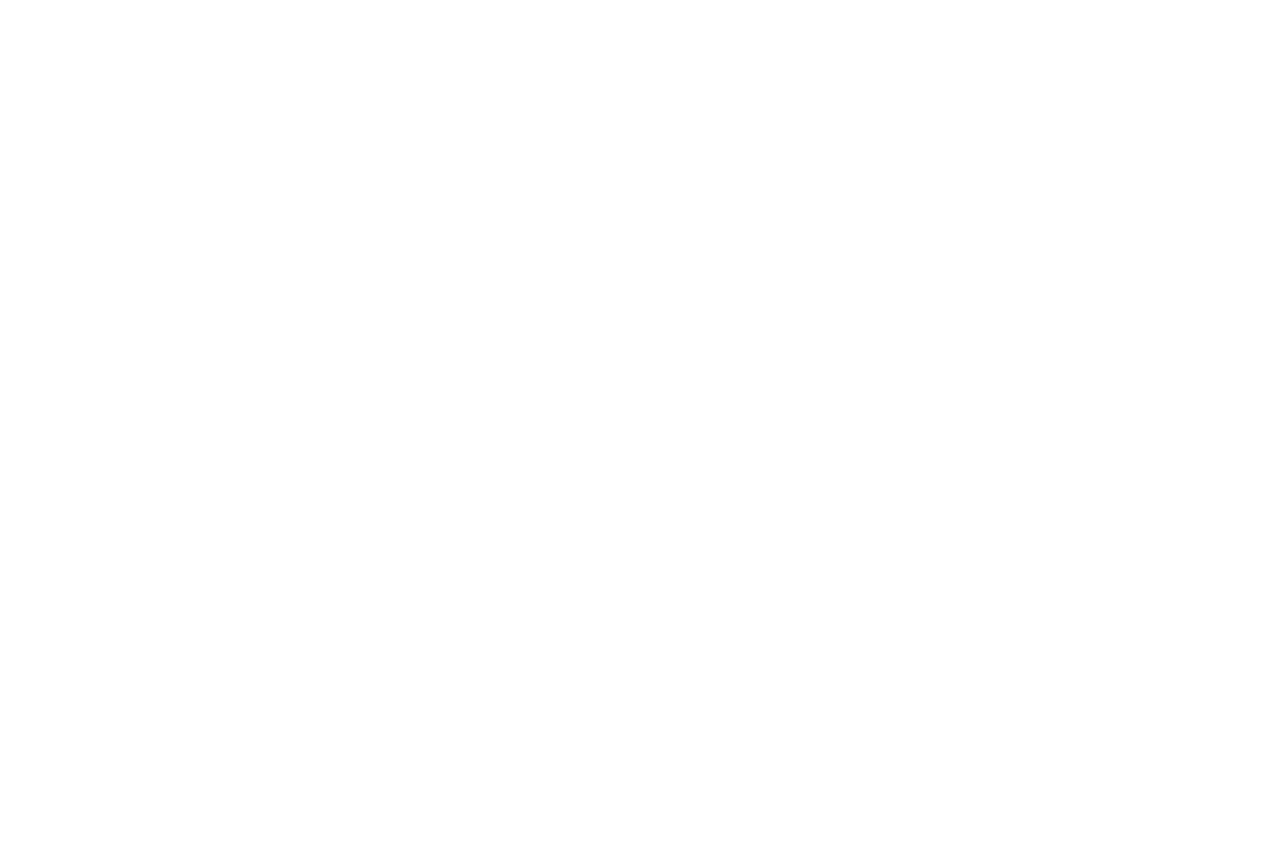
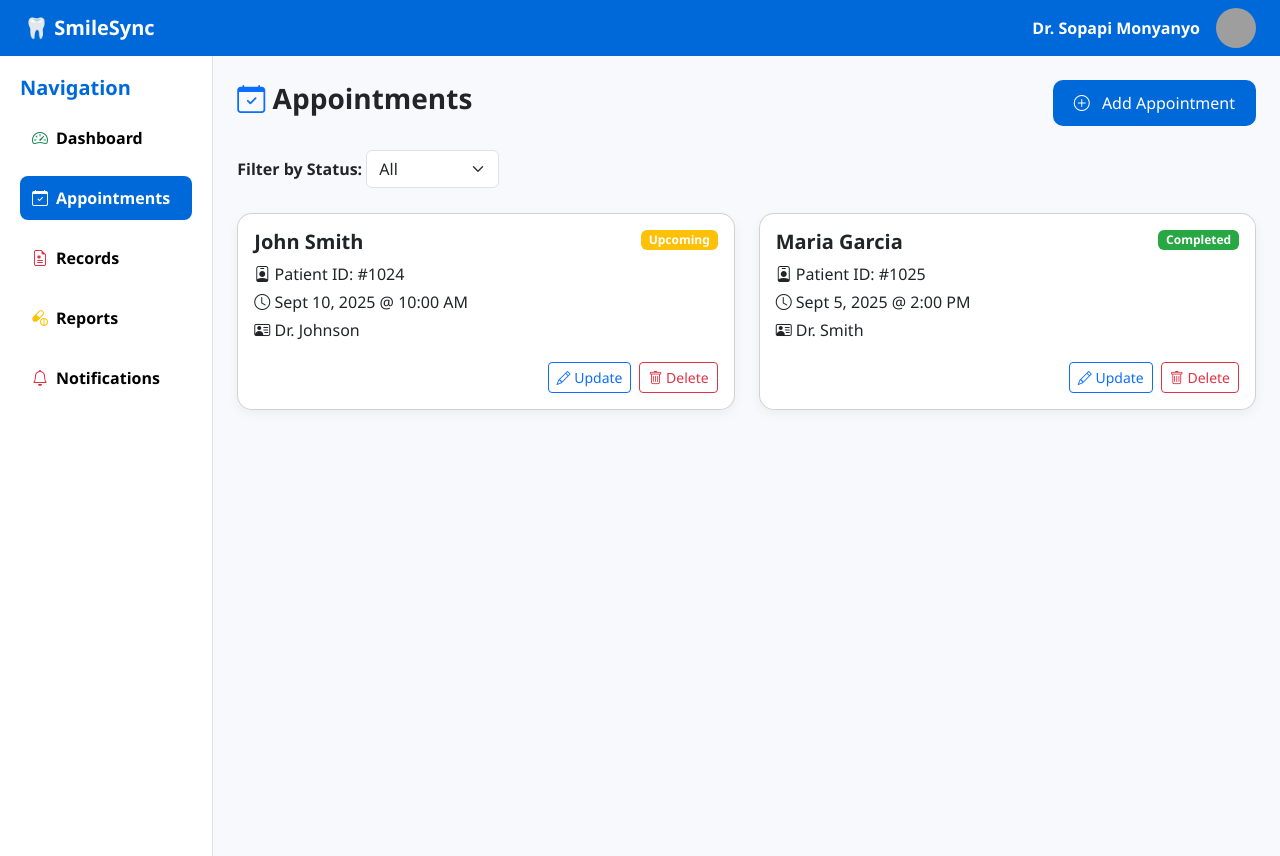
Before and after one commit to RanulfoJopia/SmileSync, a PHP site: page /resources/views/appointments/create.php in a window 1280 px wide. Before the commit the page is empty. Before the commit the page ends 800 px from the top, so only its background shows below. Run offline with PHP 8.4, Linux system fonts and the light colour scheme; grey boxes are pictures that could not be loaded.

Commit message:
navigation

```diff
--- a/resources/views/appointments/create.php
+++ b/resources/views/appointments/create.php
@@ -0,0 +1,180 @@
+<?php
+// appointments.php
+$page = isset($_GET['page']) ? strtolower($_GET['page']) : 'appointments';
+?>
+<!DOCTYPE html>
+<html lang="en">
+<head>
+  <meta charset="UTF-8">
+  <meta name="viewport" content="width=device-width, initial-scale=1.0"/>
+  <title>Appointments - SmileSync</title>
+  <link href="https://cdn.jsdelivr.net/npm/bootstrap@5.3.2/dist/css/bootstrap.min.css" rel="stylesheet">
+  <link href="https://cdn.jsdelivr.net/npm/bootstrap-icons/font/bootstrap-icons.css" rel="stylesheet">
+  <style>
+    body {
+      background: #f8f9fc;
+      font-family: 'Segoe UI', Tahoma, Geneva, Verdana, sans-serif;
+    }
+    .navbar { background: #0069d9; }
+    .navbar-brand, .patient-name { color: white !important; }
+
+    /* Sidebar */
+    .sidebar {
+      background: #fff;
+      min-height: 100vh;
+      border-right: 1px solid #dee2e6;
+      padding: 20px;
+    }
+    .sidebar h5 { font-weight: bold; color: #0069d9; }
+    .sidebar .nav-link {
+      color: #000 !important;
+      border-radius: 8px;
+      padding: 10px 12px;
+      display: flex;
+      align-items: center;
+      transition: all .2s ease-in-out;
+    }
+    .sidebar .nav-link.active,
+    .sidebar .nav-link:hover {
+      background: #0069d9;
+      color: #fff !important;
+    }
+    .sidebar .nav-link.active .bi,
+    .sidebar .nav-link:hover .bi {
+      color: #fff !important;
+    }
+
+    /* Appointment Cards */
+    .card {
+      border-radius: 15px;
+      box-shadow: 0 4px 12px rgba(0,0,0,0.05);
+      transition: 0.3s;
+    }
+    .card:hover { transform: translateY(-5px); }
+    .btn-dental {
+      background: #0069d9;
+      color: #fff;
+      border-radius: 10px;
+      padding: 10px 20px;
+    }
+    .btn-dental:hover { background: #0056b3; }
+
+    /* Status badges */
+    .badge-upcoming { background: #ffc107; }
+    .badge-complete { background: #28a745; }
+    .badge-overdue  { background: #dc3545; }
+  </style>
+</head>
+<body>
+
+<!-- Navbar -->
+<nav class="navbar navbar-expand-lg px-4">
+  <a class="navbar-brand fw-bold text-white" href="/index.php?page=landing">🦷 SmileSync</a>
+  <div class="ms-auto d-flex align-items-center">
+    <span class="patient-name fw-semibold me-3">Dr. Sopapi Monyanyo</span>
+    <img src="https://i.pravatar.cc/40?img=6" alt="Patient" class="rounded-circle" style="width:40px; height:40px;">
+  </div>
+</nav>
+
+<div class="container-fluid">
+  <div class="row">
+    <!-- Sidebar -->
+    <div class="col-md-2 sidebar">
+      <h5>Navigation</h5>
+      <ul class="nav flex-column mt-3">
+        <li class="nav-item mb-3">
+          <a class="nav-link fw-semibold <?= $page === 'dashboard' ? 'active' : '' ?>" href="/index.php?page=dashboard">
+            <i class="bi bi-speedometer2 me-2 text-success"></i> Dashboard
+          </a>
+        </li>
+        <li class="nav-item mb-3">
+          <a class="nav-link fw-semibold <?= $page === 'appointments' ? 'active' : '' ?>" href="/index.php?page=appointments">
+            <i class="bi bi-calendar-check me-2 text-primary"></i> Appointments
+          </a>
+        </li>
+        <li class="nav-item mb-3">
+          <a class="nav-link fw-semibold <?= $page === 'patients' ? 'active' : '' ?>" href="/index.php?page=patients">
+            <i class="bi bi-file-earmark-medical me-2 text-danger"></i> Records
+          </a>
+        </li>
+        <li class="nav-item mb-3">
+          <a class="nav-link fw-semibold" href="#">
+            <i class="bi bi-capsule-pill me-2 text-warning"></i> Reports
+          </a>
+        </li>
+        <li class="nav-item mb-3">
+          <a class="nav-link fw-semibold" href="#">
+            <i class="bi bi-bell me-2 text-danger"></i> Notifications
+          </a>
+        </li>
+      </ul>
+    </div>
+
+    <!-- Main Content -->
+    <div class="col-md-10 p-4">
+      <!-- Header -->
+      <div class="d-flex justify-content-between align-items-center mb-4">
+        <h3 class="fw-bold text-dark"><i class="bi bi-calendar-check text-primary"></i> Appointments</h3>
+        <a href="/index.php?page=add_appointment" class="btn btn-dental">
+          <i class="bi bi-plus-circle me-2"></i> Add Appointment
+        </a>
+      </div>
+
+      <!-- Filter -->
+      <div class="mb-4">
+        <label for="filter" class="form-label fw-semibold">Filter by Status:</label>
+        <select class="form-select w-auto d-inline-block" id="filter">
+          <option value="all">All</option>
+          <option value="upcoming">Upcoming</option>
+          <option value="complete">Completed</option>
+          <option value="overdue">Overdue</option>
+        </select>
+      </div>
+
+      <!-- Appointment List -->
+      <div class="row g-4">
+        <!-- Example Appointment Card -->
+        <div class="col-md-6">
+          <div class="card p-3">
+            <div class="d-flex justify-content-between">
+              <div>
+                <h5 class="fw-bold">John Smith</h5>
+                <p class="mb-1"><i class="bi bi-person-badge"></i> Patient ID: #1024</p>
+                <p class="mb-1"><i class="bi bi-clock"></i> Sept 10, 2025 @ 10:00 AM</p>
+                <p class="mb-1"><i class="bi bi-person-vcard"></i> Dr. Johnson</p>
+              </div>
+              <span class="badge badge-upcoming align-self-start">Upcoming</span>
+            </div>
+            <div class="mt-3 d-flex justify-content-end gap-2">
+              <button class="btn btn-sm btn-outline-primary"><i class="bi bi-pencil"></i> Update</button>
+              <button class="btn btn-sm btn-outline-danger"><i class="bi bi-trash"></i> Delete</button>
+            </div>
+          </div>
+        </div>
+
+        <div class="col-md-6">
+          <div class="card p-3">
+            <div class="d-flex justify-content-between">
+              <div>
+                <h5 class="fw-bold">Maria Garcia</h5>
+                <p class="mb-1"><i class="bi bi-person-badge"></i> Patient ID: #1025</p>
+                <p class="mb-1"><i class="bi bi-clock"></i> Sept 5, 2025 @ 2:00 PM</p>
+                <p class="mb-1"><i class="bi bi-person-vcard"></i> Dr. Smith</p>
+              </div>
+              <span class="badge badge-complete align-self-start">Completed</span>
+            </div>
+            <div class="mt-3 d-flex justify-content-end gap-2">
+              <button class="btn btn-sm btn-outline-primary"><i class="bi bi-pencil"></i> Update</button>
+              <button class="btn btn-sm btn-outline-danger"><i class="bi bi-trash"></i> Delete</button>
+            </div>
+          </div>
+        </div>
+
+        <!-- More cards dynamically from DB -->
+      </div>
+    </div>
+  </div>
+</div>
+
+</body>
+</html>
--- a/routes/web.php
+++ b/routes/web.php
@@ -21,6 +21,8 @@ $routes = [
     'dashboard'=> '../resources/views/dashboard.php',
     'patients' => '../resources/views/patients/view.php',
     'add_patient' => '../resources/views/patients/list.php',
+    'appointments' => '../resources/views/appointments/create.php',
+
 
 ];
 
```
Also changed, not shown: resources/views/dashboard.php (+9 -3 lines), resources/views/patients/view.php (+8 -3 lines).
